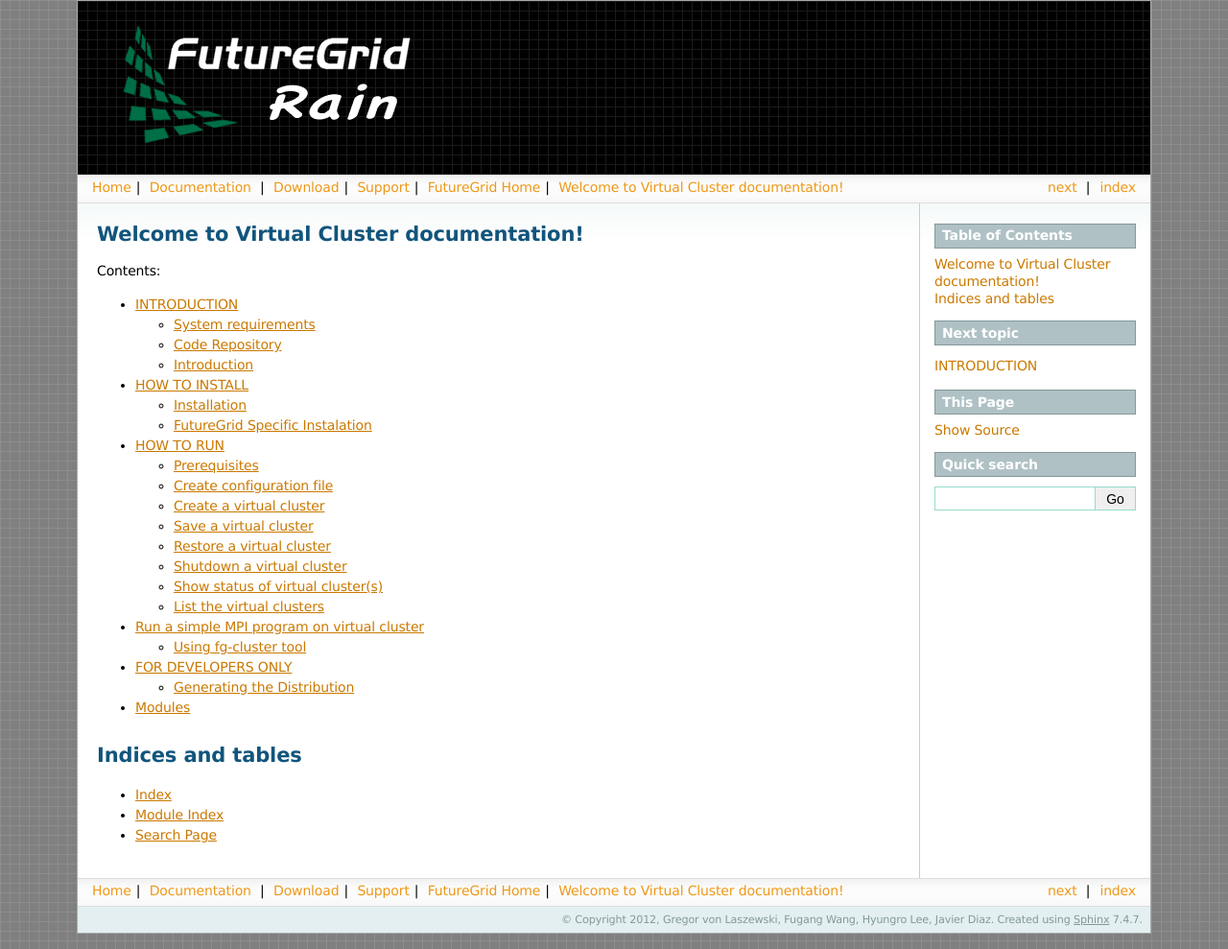
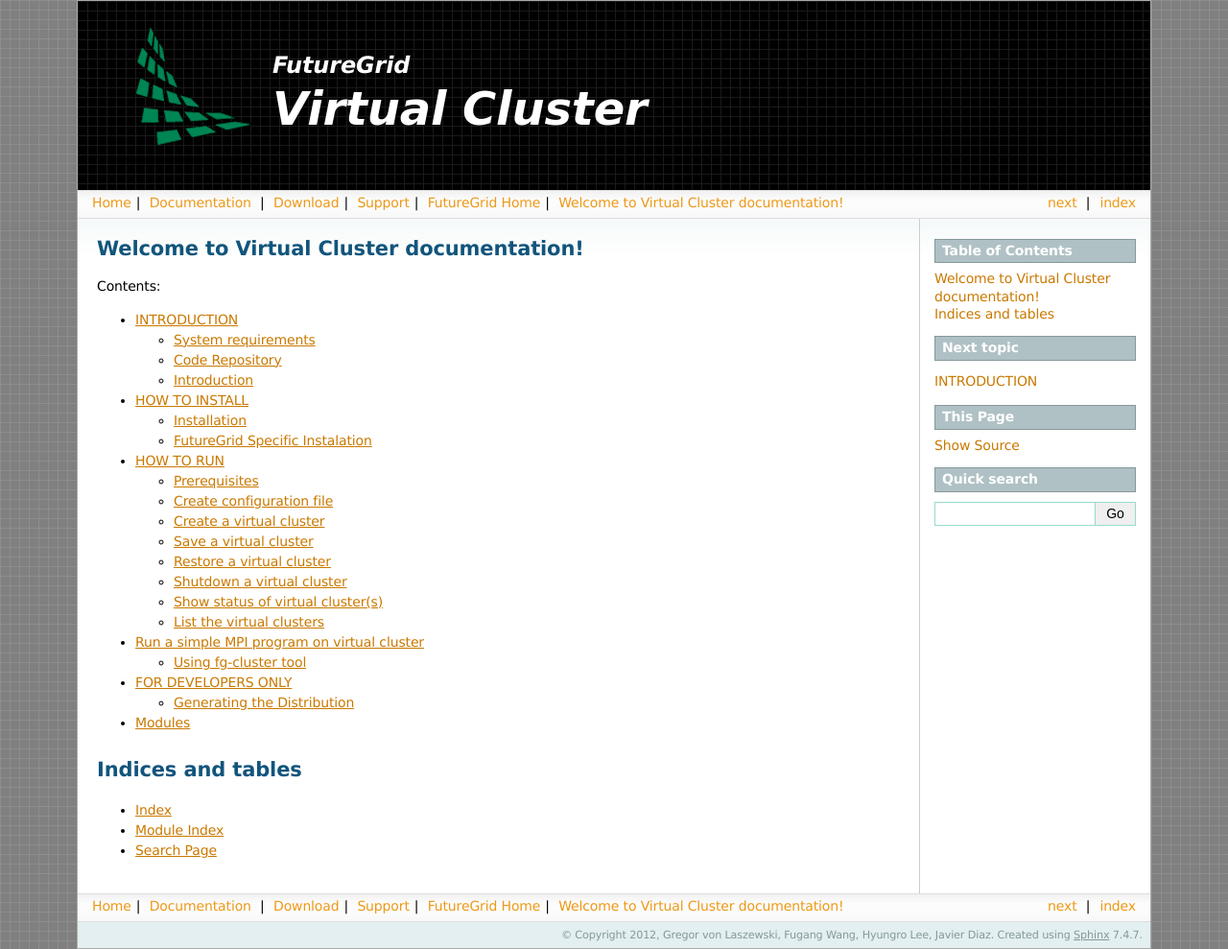
Before and after one commit to futuregrid/virtual-cluster, a Sphinx documentation site: the page built from doc/source/index.rst, in a window 1280 px wide. Shown: the whole page at 96% size. Built offline with Sphinx 7.4.7, drawn with Linux system fonts in a browser that asks for light colours; formulas are drawn with MathJax 3; pages that are not in the unit, such as notebooks, are missing from menus.

Commit message:
changing logo

```diff
--- a/doc/source/_templates/layout.html
+++ b/doc/source/_templates/layout.html
@@ -15,8 +15,18 @@
 {% block relbar1 %}
 
 <div style="background-image:url('_static/header_bg.png');background-color: black; text-align: left; padding: 10px 10px 15px 35px">
-<a href="{{ pathto('index') }}"><img src="{{
-pathto("_static/logo_rain.png", 1) }}" border="0" alt="FutureGrid Rain"/></a>
+<table>
+  <tr>
+    <td>
+      <a href="{{ pathto('index') }}"><img src="{{pathto("_static/fg-logo-grid.png", 1) }}" border="0" alt="FutureGrid Virtual CLuster"/></a>
+    </td>
+    <td>
+      <font size="5" color="white"><b><i>FutureGrid</i></b></font><br><br>
+      <font size="10" color="white" face="Comic Sans MS"><b><i>Virtual Cluster</i></b></font>
+    </td>
+  </tr>
+</table>
+
 </div>
 {{ super() }}
 {% endblock %}
```
Also changed, not shown: doc/source/_static/fg-logo-futuregrid-transparent.png (added), doc/source/_static/fg-logo-futuregrid.png (added), doc/source/_static/fg-logo-grid.png (added), doc/source/_static/fg-logo-metric-transparent.png (added), doc/source/_static/fg-logo-metric.png (added), doc/source/_static/fg-logo-virtual-cluster-transparent.png (added), doc/source/_static/fg-logo-virtual-cluster.png (added).
